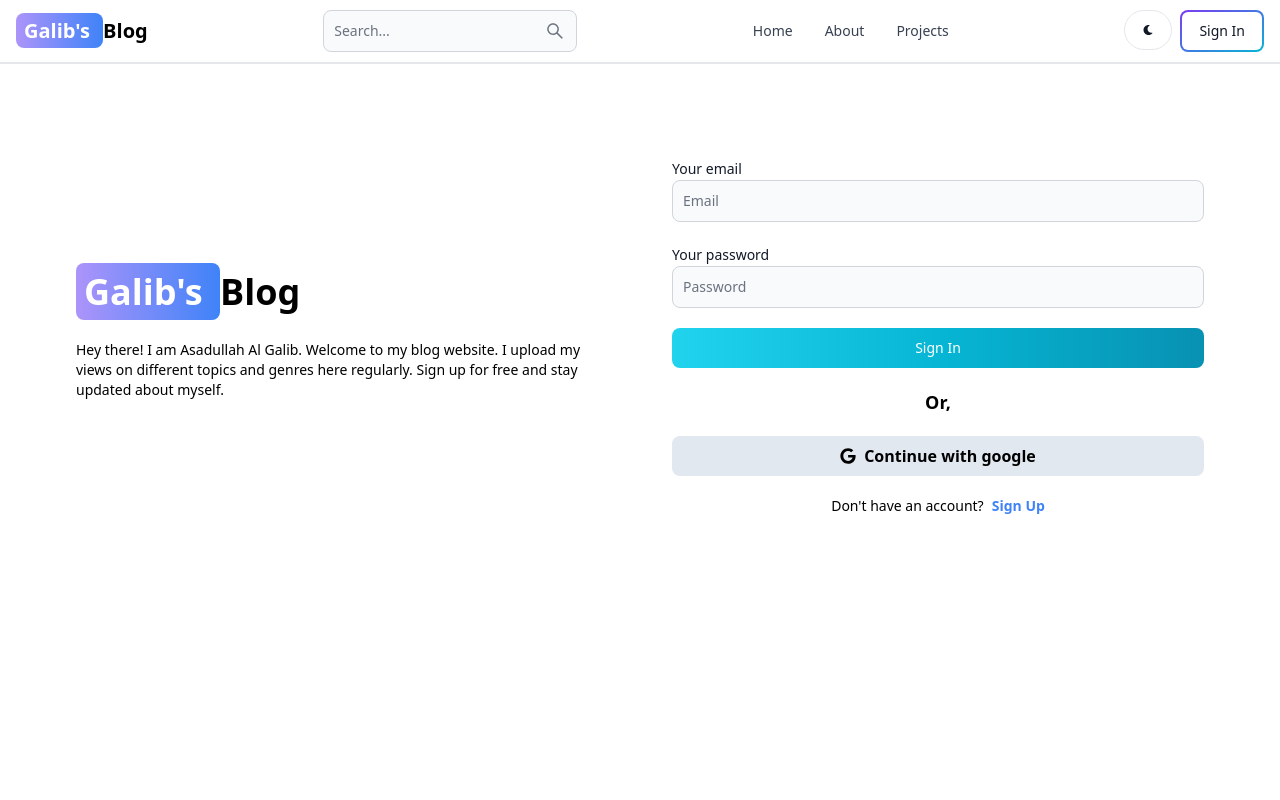
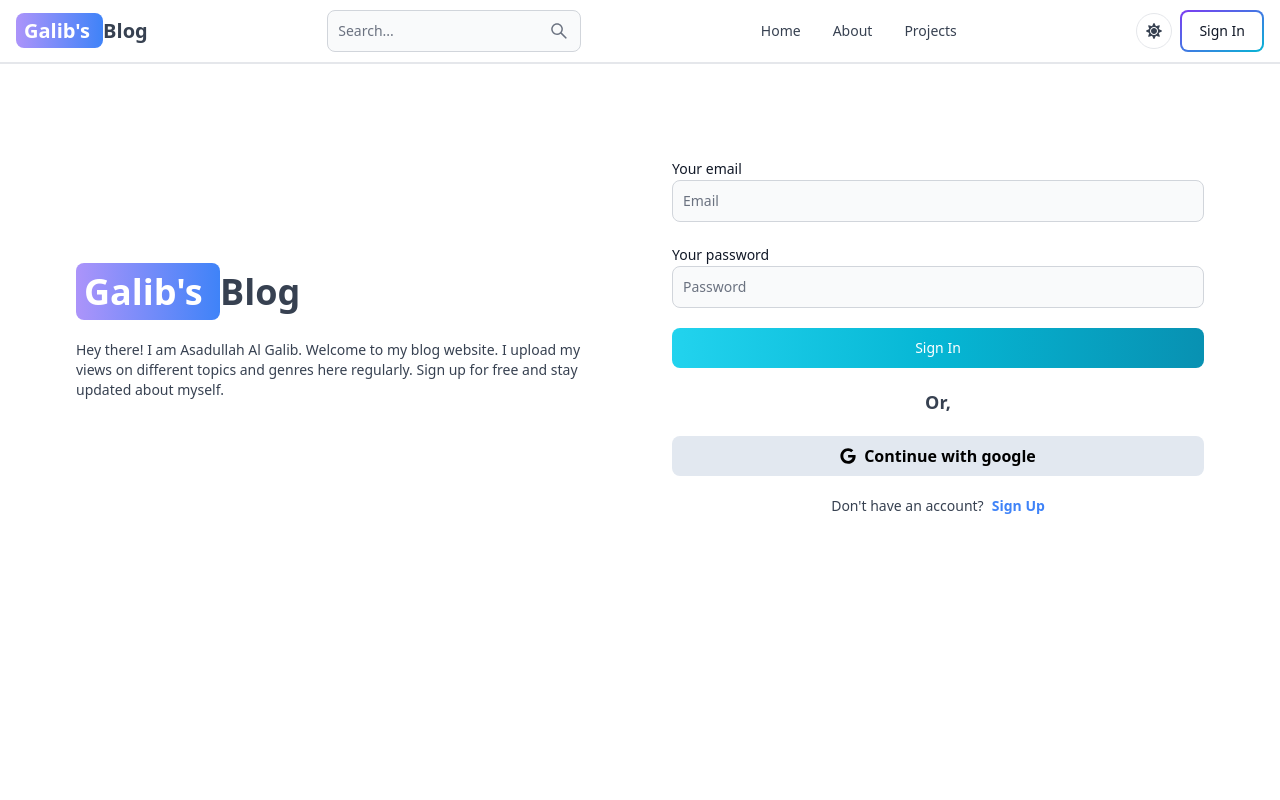
Before and after one commit to Galib-23/blog-2-client, a React (Vite) app: page /sign-in in a window 1280 px wide. Shown: the top 800 px of the page. Built offline with nearby package versions, Linux system fonts and the light colour scheme; no server answers.

Commit message:
Add theme toggle functionality

```diff
--- a/src/components/Header.jsx
+++ b/src/components/Header.jsx
@@ -1,13 +1,16 @@
 import { Avatar, Button, Dropdown, Navbar, TextInput } from "flowbite-react";
 import { Link, useLocation } from "react-router-dom";
 import { AiOutlineSearch } from "react-icons/ai";
-import { FaMoon } from "react-icons/fa";
-import { useSelector } from "react-redux";
+import { FaMoon, FaSun } from "react-icons/fa";
+import { useDispatch, useSelector } from "react-redux";
+import { toggleTheme } from "../redux/theme/themeSlice";
 
 const Header = () => {
 
     const path = useLocation().pathname;
     const { currentUser } = useSelector((state) => state.user);
+    const dispatch = useDispatch();
+    const { theme } = useSelector(state => state.theme);
 
   return (
     <Navbar className="border-b-2">
@@ -31,10 +34,12 @@ const Header = () => {
       <Button className="w-12 h-10 lg:hidden" color="gray" pill>
         <AiOutlineSearch />
       </Button>
-      <div className="flex gap-2 md:order-2">
-        <Button className="w-12 h-10 hidden sm:inline" color='gray' pill>
-          <FaMoon />
-        </Button>
+      <div className="flex items-center gap-2 md:order-2">
+        <button onClick={() =>dispatch(toggleTheme())} className={`w-9 h-9 rounded-full hidden sm:flex sm:justify-center sm:items-center border hover:shadow-lg hover:scale-105 transition-scale duration-300 ${theme === 'dark' && 'hover:shadow-slate-500 hover:shadow-2xl hover:text-yellow-100'}`}>
+          {
+            theme === 'light' ? <FaSun /> : <FaMoon />
+          }
+        </button>
         {
           currentUser ? (
             <Dropdown arrowIcon={false} inline label={
--- /dev/null
+++ b/src/components/ThemeProvider.jsx
@@ -0,0 +1,13 @@
+import { useSelector } from "react-redux";
+
+const ThemeProvider = ({ children }) => {
+  const { theme } = useSelector((state) => state.theme);
+
+  return (
+    <div className={theme}>
+      <div className="bg-white text-gray-700 dark:text-gray-200 dark:bg-[rgb(16,23,42)] min-h-screen">{children}</div>
+    </div>
+  );
+};
+
+export default ThemeProvider;
--- a/src/main.jsx
+++ b/src/main.jsx
@@ -4,11 +4,14 @@ import "./index.css";
 import { Provider } from "react-redux";
 import { persistor, store } from "./redux/store.js";
 import { PersistGate } from "redux-persist/integration/react";
+import ThemeProvider from "./components/ThemeProvider.jsx";
 
 ReactDOM.createRoot(document.getElementById("root")).render(
   <PersistGate persistor={persistor}>
     <Provider store={store}>
-      <App />
+      <ThemeProvider>
+        <App />
+      </ThemeProvider>
     </Provider>
   </PersistGate>,
 );
--- a/src/redux/store.js
+++ b/src/redux/store.js
@@ -1,10 +1,12 @@
 import { combineReducers, configureStore } from "@reduxjs/toolkit";
 import userReducer from './user/userSlice.js';
+import themeReducer from './theme/themeSlice.js';
 import { persistReducer, persistStore } from "redux-persist";
 import storage from "redux-persist/lib/storage";
 
 const rootReducer = combineReducers({
-    user: userReducer
+    user: userReducer,
+    theme: themeReducer,
 });
 
 const persistConfig = {
--- /dev/null
+++ b/src/redux/theme/themeSlice.js
@@ -0,0 +1,18 @@
+import { createSlice } from "@reduxjs/toolkit";
+
+const initialState = {
+    theme: 'light',
+}
+
+const themeSlice = createSlice({
+    name: 'theme',
+    initialState,
+    reducers: {
+        toggleTheme: (state) => {
+            state.theme = state.theme === 'light' ? 'dark' : 'light';
+        }
+    }
+});
+
+export const { toggleTheme } = themeSlice.actions;
+export default themeSlice.reducer;
```
Also changed, not shown: .eslintrc.cjs.
